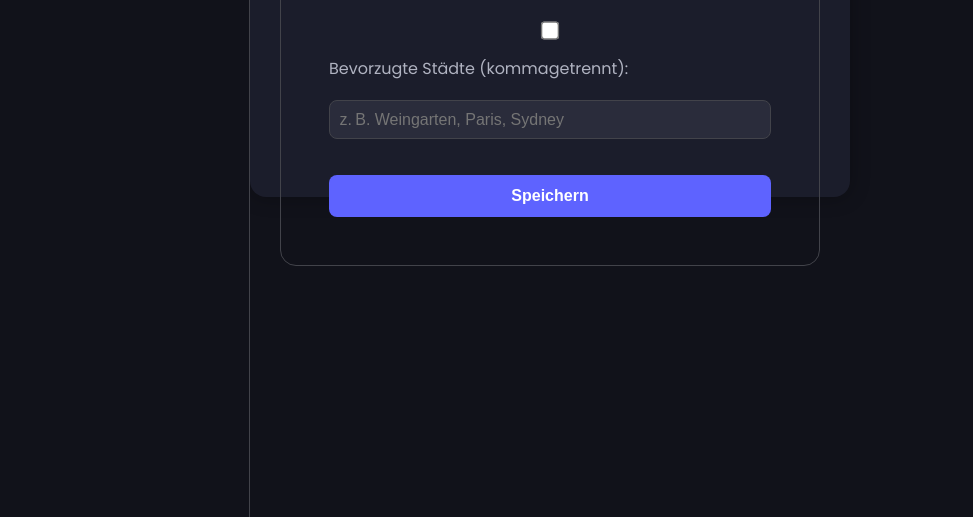
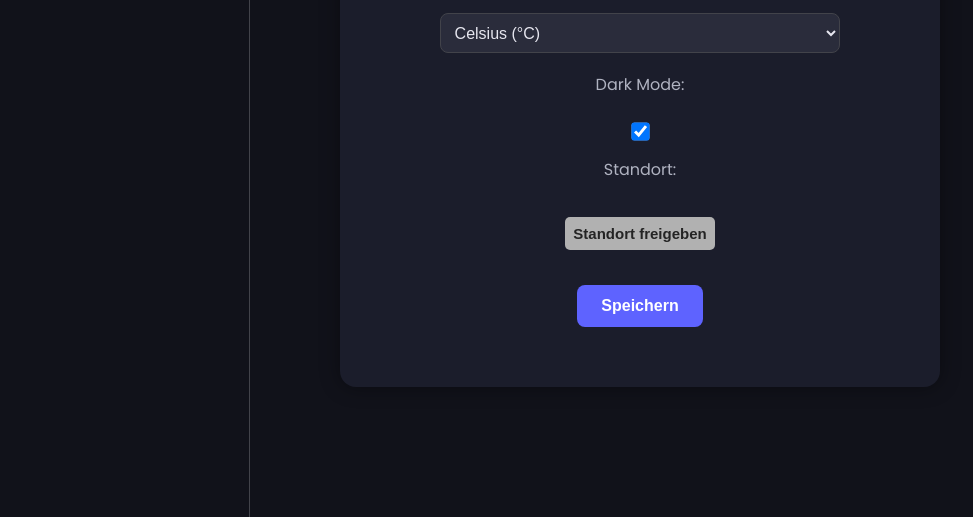
Before and after one commit to onur02004/Weatie, a plain HTML site: page settings.html in a window 1280 px wide. Shown: the part 283-800 px from the top of the page, without its empty margins (0-973 px from the left). Drawn offline with Linux system fonts and the light colour scheme.

Commit message:
Änderungen an Settings + Zentrierung

```diff
--- a/settings.html
+++ b/settings.html
@@ -79,10 +79,10 @@
         </select>
 
         <label for="darkMode">Dark Mode:</label>
-        <input type="checkbox" id="darkMode" />
+        <input type="checkbox" id="darkMode" checked>
 
-        <label for="favCities">Bevorzugte Städte (kommagetrennt):</label>
-        <input type="text" id="favCities" placeholder="z. B. Weingarten, Paris, Sydney" />
+        <label for="standort">Standort:</label>
+        <button id="standortButton" onclick="frageNachStandort()">Standort freigeben</button>
 
         <button onclick="saveSettings()">Speichern</button>
       </div>
--- a/settingsJs.js
+++ b/settingsJs.js
@@ -1,11 +1,9 @@
 function saveSettings() {
   const unit = document.getElementById("tempUnit").value;
   const dark = document.getElementById("darkMode").checked;
-  const cities = document.getElementById("favCities").value;
 
   localStorage.setItem("weatie_unit", unit);
   localStorage.setItem("weatie_dark", dark);
-  localStorage.setItem("weatie_cities", cities);
 
   alert("Einstellungen gespeichert!");
 }
@@ -14,9 +12,50 @@ function saveSettings() {
 document.addEventListener("DOMContentLoaded", () => {
   const unit = localStorage.getItem("weatie_unit");
   const dark = localStorage.getItem("weatie_dark");
-  const cities = localStorage.getItem("weatie_cities");
 
   if (unit) document.getElementById("tempUnit").value = unit;
   if (dark === "true") document.getElementById("darkMode").checked = true;
   if (cities) document.getElementById("favCities").value = cities;
 });
+
+const darkToggle = document.getElementById("darkMode");
+
+document.addEventListener("DOMContentLoaded", () => {
+  const mode = localStorage.getItem("weatie_theme");
+
+  if (mode === "light") {
+    document.body.classList.add("light-mode");
+    darkToggle.checked = false;
+  } else {
+    document.body.classList.remove("light-mode");
+    darkToggle.checked = true;
+    localStorage.setItem("weatie_theme", "dark");
+  }
+});
+
+darkToggle.addEventListener("change", () => {
+  if (darkToggle.checked) {
+    document.body.classList.remove("light-mode");
+    localStorage.setItem("weatie_theme", "dark");
+  } else {
+    document.body.classList.add("light-mode");
+    localStorage.setItem("weatie_theme", "light");
+  }
+});
+
+function frageNachStandort() {
+      if (navigator.geolocation) {
+        navigator.geolocation.getCurrentPosition(
+          function(position) {
+            const lat = position.coords.latitude;
+            const lon = position.coords.longitude;
+            alert("Dein Standort:\nBreitengrad: " + lat + "\nLängengrad: " + lon);
+          },
+          function(error) {
+            alert("Fehler bei der Standortabfrage: " + error.message);
+          }
+        );
+      } else {
+        alert("Geolocation wird von deinem Browser nicht unterstützt.");
+      }
+    }
--- a/settingsStyle.css
+++ b/settingsStyle.css
@@ -25,6 +25,10 @@ html {
 body {
   min-height: 100vh;
   display: flex;
+  justify-content: center;
+  align-items: center;
+  background-color: var(--base-clr);
+  color: var(--text-clr);
 }
 
 #sidebar {
@@ -43,6 +47,9 @@ body {
   text-wrap: nowrap;
 
   z-index: 10000;
+  position: fixed;
+  left: 0;
+  top: 0;
 }
 
 #sidebar.close {
@@ -159,10 +166,14 @@ main p {
 }
 
 .container {
-  border: 1px solid var(--line-clr);
-  border-radius: 1em;
-  margin-bottom: 20px;
-  padding: min(3em, 15%);
+  margin-bottom: 10px;
+  width: 400px;
+  height: 30%;
+  justify-content: center;
+  align-items: center;
+  display: flex;
+  flex-direction: column;
+  gap: 1.2rem;
 
   h2,
   p {
@@ -252,29 +263,11 @@ main p {
   }
 }
 
-
-main {
-  width: 100%;
-  max-width: 600px;
-  background-color: var(--card-bg);
-  padding: 2rem;
-  border-radius: 16px;
-  box-shadow: 0 0 20px rgba(0,0,0,0.3);
-  padding: min(30px, 7%);
-  height: 60vh;
-}
-
 h1 {
   font-size: 2rem;
   color: var(--text-clr);
   margin-bottom: 1.5rem;
   text-align: center;
-}
-
-.container {
-  display: flex;
-  flex-direction: column;
-  gap: 1.2rem;
 }
 
 label {
@@ -314,3 +307,35 @@ button {
 button:hover {
   background-color: #4a4ff1;
 }
+
+.settingsContainer {
+  background-color: var(--card-bg);
+  padding-left: 100px;
+  padding-right: 100px;
+  padding-top: 50px;
+  padding-bottom: 50px;
+  border-radius: 16px;
+  width: 100%;
+  max-width: 600px;
+  box-shadow: 0 0 20px rgba(0, 0, 0, 0.4);
+}
+
+body.light-mode {
+  background-color: #dddddd;
+  color: #111;
+}
+
+#standortButton {
+  padding: 2%;
+  font-size: 15px;
+  background-color: #b1b1b1;
+  color: rgb(36, 36, 36);
+  border: none;
+  border-radius: 5px;
+  cursor: pointer;
+  transition: background 0.3s;
+}
+
+#standortButton:hover {
+  background-color: #747474;
+}
```
Also changed, not shown: cityDetails.html (+1 -1 lines), index.html (+2 -0 lines), style.css (line endings or trailing spaces).
